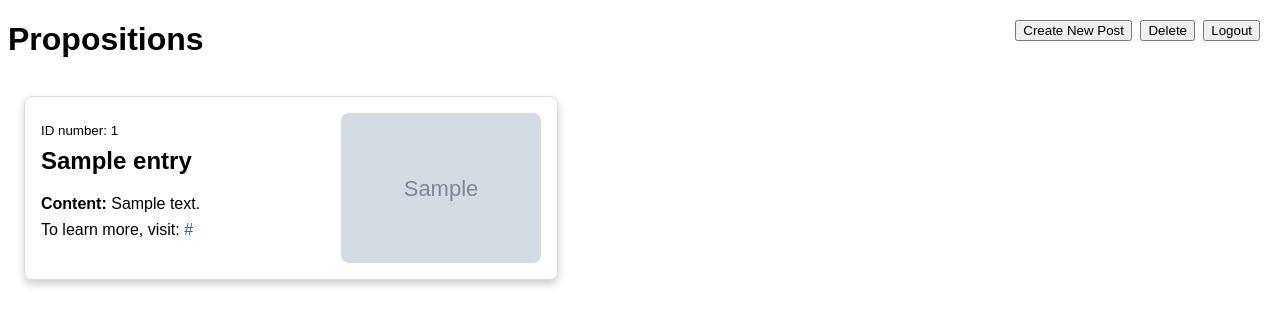
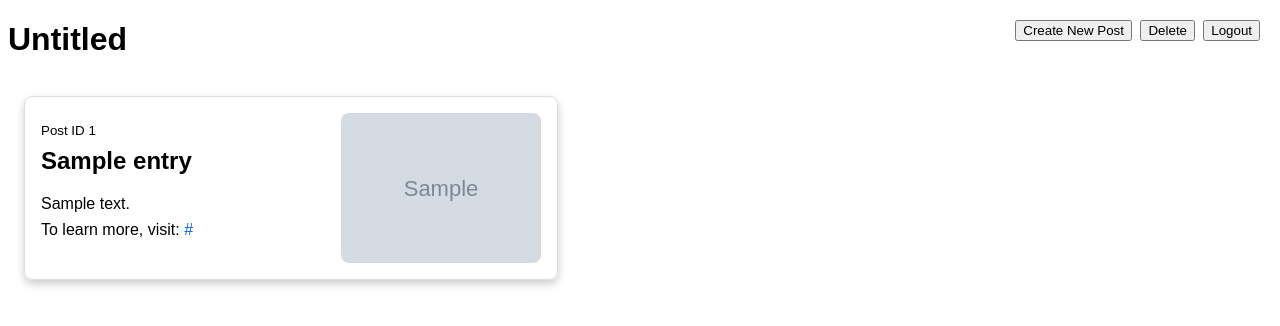
Before and after one commit to oritzau/librepol, a Flask app: template templates/display.html in a window 1280 px wide. Shown: the top 326 px of the page. Run offline with Flask 3, Linux system fonts and the light colour scheme; the template is opened without the code that fills it: most values are stand-ins (such as "Sample title", 1, 10 or a date in 2020); grey boxes marked "Sample" are stand-in pictures.

Commit message:
made image uploads optional and formatting differences

```diff
--- a/app.py
+++ b/app.py
@@ -69,11 +69,20 @@ def createPost():
     if "image" not in request.files:
         return jsonify({"status": "400", "message": "No image part"}), 400
 
+
     file = request.files["image"]
     if file.filename == "":
-        return jsonify({"status": "400", "message": "No selected file"}), 400
+        # return jsonify({"status": "400", "message": "No selected file"}), 400
+        post = Post(
+        id=Post.createPostId(),
+        title=title,
+        image='',
+        content=content,
+        link=link,
+        timestamp="",
+        )
 
-    if file and allowedFile(file.filename):
+    elif file and allowedFile(file.filename):
         filepath = os.path.join(app.config['UPLOAD_FOLDER'], file.filename)
         file.save(filepath)
 
--- a/templates/display.html
+++ b/templates/display.html
@@ -17,7 +17,7 @@
             padding: 16px;
             transition: 0.3s;
             margin: 16px;
-            max-width: 1000px;
+            /* max-width: 1300px; */
             min-width: 500px;
             box-shadow: 0 4px 8px 0 rgba(0, 0, 0, 0.2);
         }
@@ -99,7 +99,7 @@
         </form>
     </div>
 
-    <h1>Propositions</h1>
+    <h1>Untitled</h1>
 
     <!-- <form method="GET" action="{{ url_for('search') }}" class="form-inline justify-content-center mb-4">
         <input type="text" name="query" placeholder="Search..." class="form-control mr-2">
@@ -113,9 +113,9 @@
         {% for entry in posts %}
         <div class="card">
             <div class="card-content">
-                <p><small>ID number: {{ entry.id }}</small></p>
+                <p><small>Post ID {{ entry.id }}</small></p>
                 <h2>{{ entry.title }}</h2>
-                <p><strong>Content:</strong> {{ entry.content }}</p>
+                <p> {{ entry.content }}</p>
 
                 {% if entry.link != "" %}
                     <p>To learn more, visit:<a href="{{ entry.link }}" target="_blank"> {{ entry.link }}</a></p>
```
